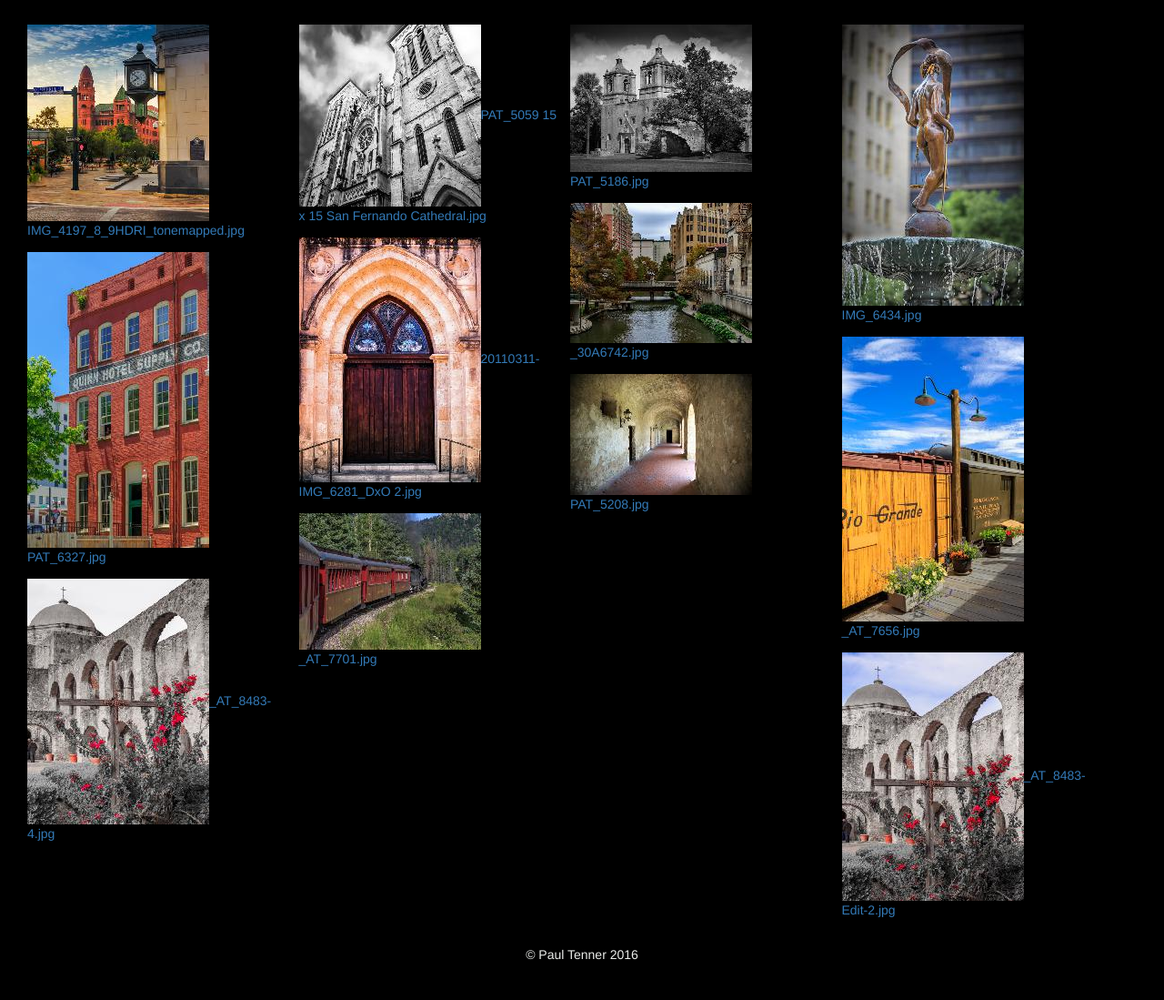
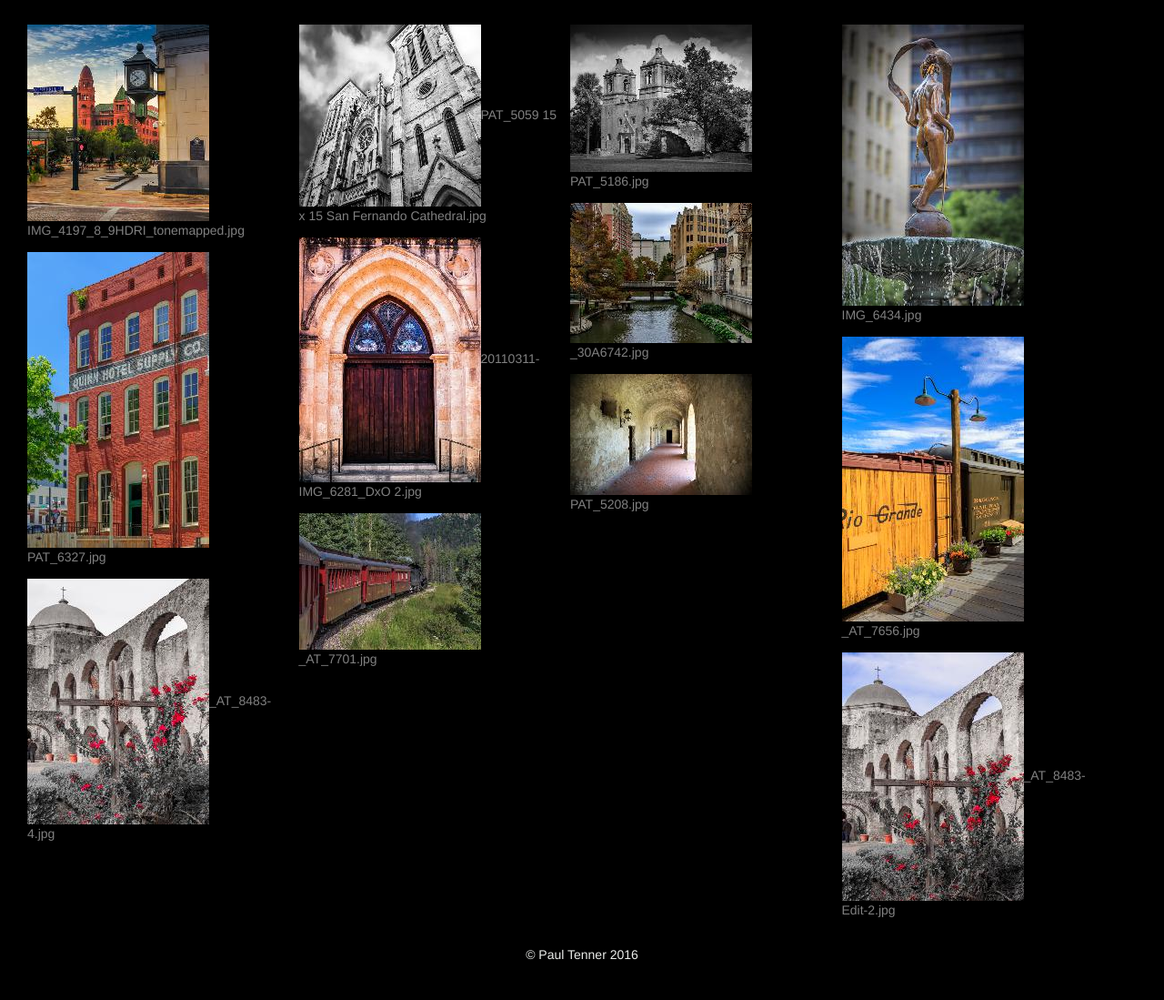
Before and after one commit to kait-schorr/pauls-website-git, a PHP site: page /architecture.php in a window 1280 px wide. Shown: the part 73-1172 px from the top of the page at 91% size. Run offline with PHP 8.4, Linux system fonts and the light colour scheme; some libraries are stand-ins or nearby versions; some web fonts are replaced.

Commit message:
Changed Filenames to Grey

```diff
--- a/css/main.css
+++ b/css/main.css
@@ -202,6 +202,10 @@ body {
   width: 100%;
 }
 
+#gallery-page a {
+  color: grey;
+}
+
 /* ==========================================================================
 ---WELL
 ========================================================================== */
```
